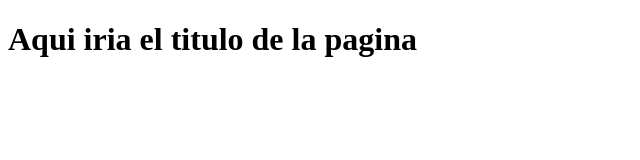
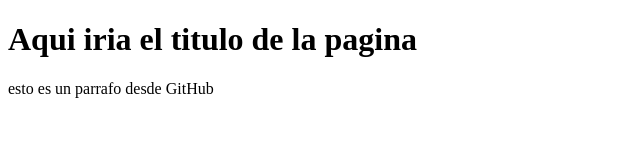
Before and after one commit to ArmandoPulido/ProyectoWebEmpresa-C, a plain HTML site: page index.html in a window 1280 px wide. Shown: the whole page, without its empty margins (0-640 px from the left). Drawn offline with Linux system fonts and the light colour scheme.

Commit message:
Update index.html

```diff
--- a/index.html
+++ b/index.html
@@ -7,5 +7,6 @@
 </head>
 <body>
     <h1>Aqui iria el titulo de la pagina</h1>
+    <p>esto es un parrafo desde GitHub</p>
 </body>
 </html>
```
